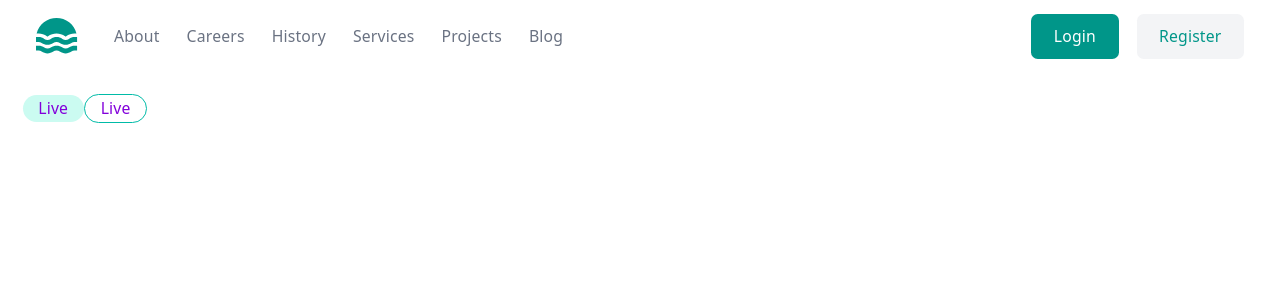
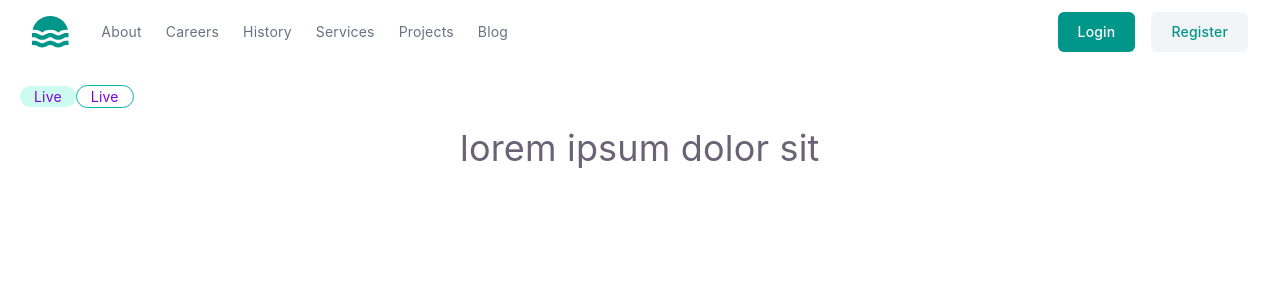
Before and after one commit to Fauzansyz/frontend-react-js, a React (Vite) app: page / in a window 1280 px wide. Shown: the top 300 px of the page. Built offline with nearby package versions, Linux system fonts and the light colour scheme.

Commit message:
add hero

```diff
--- a/src/App.jsx
+++ b/src/App.jsx
@@ -6,6 +6,7 @@ import gsap from 'gsap'
 import { useGSAP } from '@gsap/react'
 import './App.css'
 import TopNavBar from './components/navbar/TopNavBar'
+import HeroSection from './components/hero/HeroSection'
 
 function App() {
   const [count, setCount] = useState(0)
@@ -14,15 +15,7 @@ function App() {
   return (
     <>
     <TopNavBar />
-    <div className="w-full h-10 p-5">
-    <span class="rounded-full bg-teal-100 px-3.5 py-0.5 text-sm whitespace-nowrap text-purple-700 dark:bg-teal-500 dark:text-white">
-      Live
-    </span>
-
-    <span class="rounded-full border border-teal-500 px-3.5 py-0.5 text-sm whitespace-nowrap text-purple-700 dark:text-white">
-      Live
-    </span>
-    </div>
+      <HeroSection />
     </>
   )
 }
--- /dev/null
+++ b/src/components/hero/HeroSection.jsx
@@ -0,0 +1,20 @@
+export default function HeroSection() {
+  return (
+    <>
+    <div className="w-full p-5">
+    <span class="rounded-full bg-teal-100 px-3.5 py-0.5 text-sm whitespace-nowrap text-purple-700 dark:bg-teal-500 dark:text-white">
+      Live
+    </span>
+
+    <span class="rounded-full border border-teal-500 px-3.5 py-0.5 text-sm whitespace-nowrap text-purple-700 dark:text-white">
+      Live
+    </span>
+    </div>
+    <div className="w-full flex justify-center">
+    <h1 className="text-4xl w-90 ">lorem ipsum dolor sit
+    </h1>
+    </div>
+    </>
+  )
+
+}
--- a/src/components/navbar/TopNavBar.jsx
+++ b/src/components/navbar/TopNavBar.jsx
@@ -1,7 +1,7 @@
 export default function TopNavBar() {
   return (
     <>
-    <header class="bg-transparent">
+    <header class="bg-[var(--color-bg)]">
       <div class="mx-auto flex h-16 max-w-7xl items-center gap-8 px-4 sm:px-6 lg:px-8">
         <a class="block text-teal-600 dark:text-teal-300" href="#">
           <span class="sr-only">Home</span>
--- a/src/index.css
+++ b/src/index.css
@@ -17,7 +17,7 @@
   --heading: system-ui, 'Segoe UI', Roboto, sans-serif;
   --mono: ui-monospace, Consolas, monospace;
 
-  font: 18px/145% var(--sans);
+  /* font: 18px/145% var(--sans); */
   letter-spacing: 0.18px;
   color-scheme: light dark;
   color: var(--text);
@@ -28,7 +28,7 @@
   -moz-osx-font-smoothing: grayscale;
 
   @media (max-width: 1024px) {
-    font-size: 16px;
+    /* font-size: 16px; */
   }
 }
 
```
